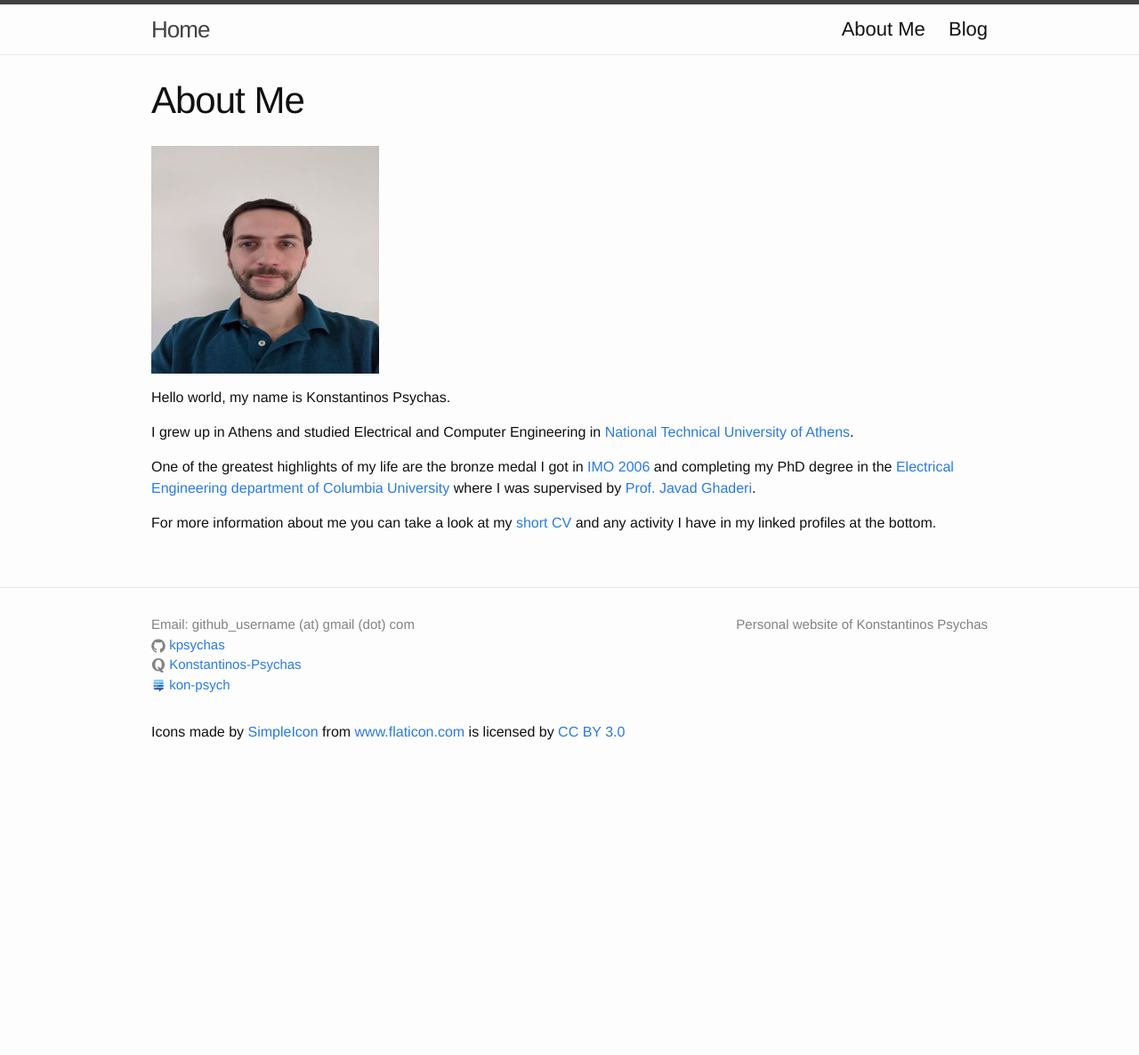
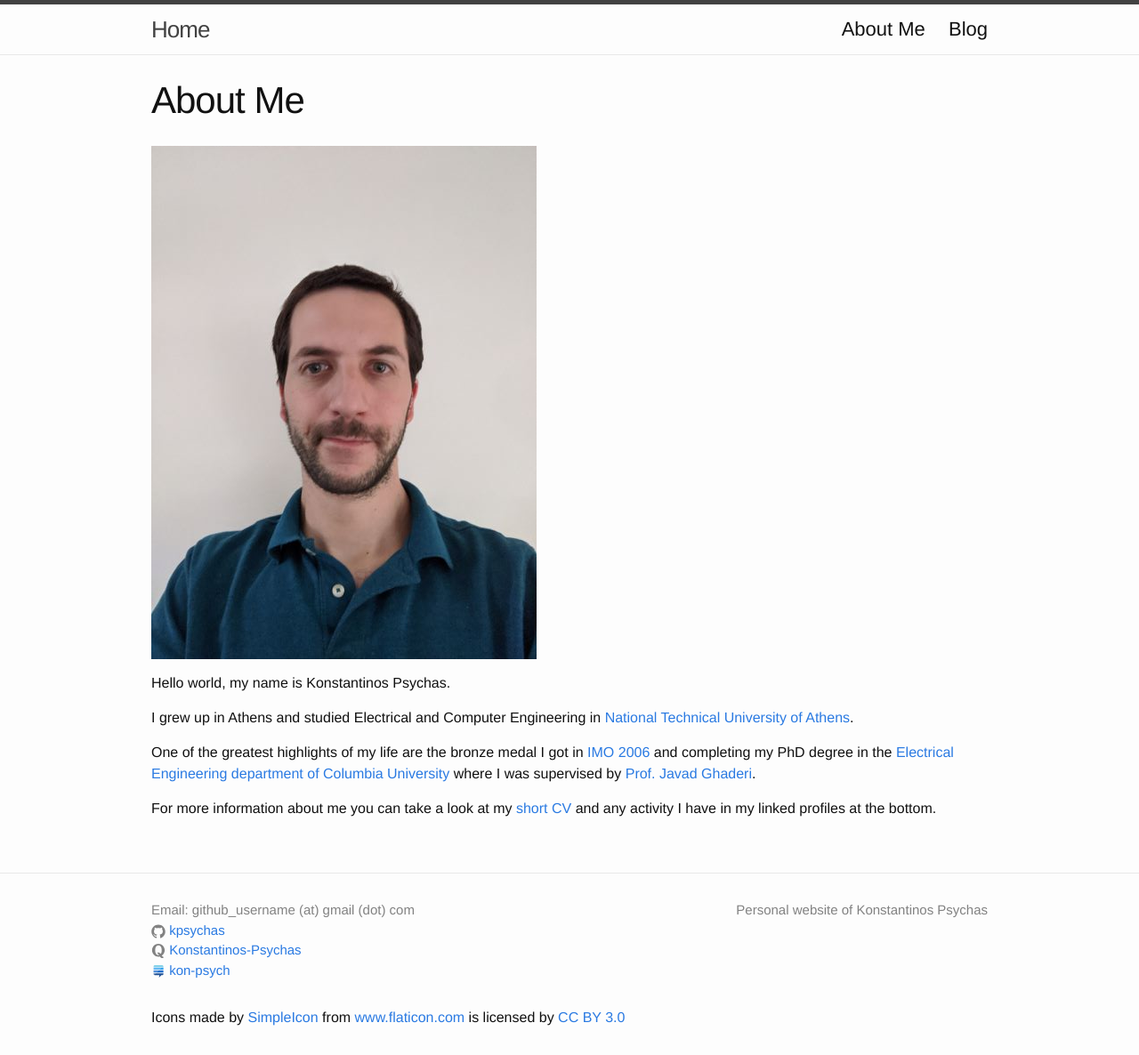
Before and after one commit to kpsychas/kpsychas.github.io, a Jekyll site: the page built from about.md, in a window 1280 px wide. Shown: the whole page at 89% size. Built offline with Jekyll 4.4.1, drawn with Linux system fonts in a browser that asks for light colours; before the commit the page ends 900 px from its top, so only the background shows below that.

Commit message:
minor change

```diff
--- a/about.md
+++ b/about.md
@@ -5,7 +5,7 @@ permalink: /about/
 ---
 
 
-<img src="/images/photo2.jpg" alt="Personal Photo" height="256" width="256">
+<img src="/images/photo2.jpg" alt="Personal Photo">
 
 Hello world, my name is Konstantinos Psychas.
 
```
